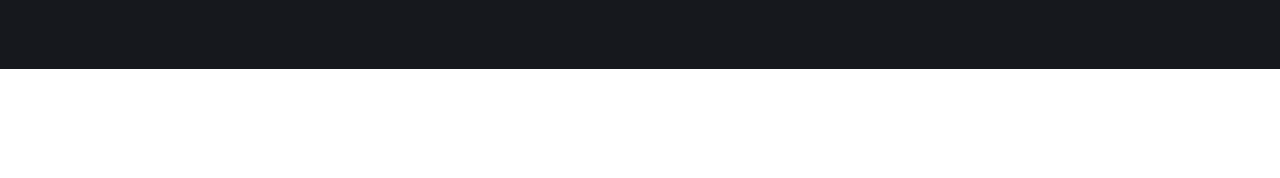
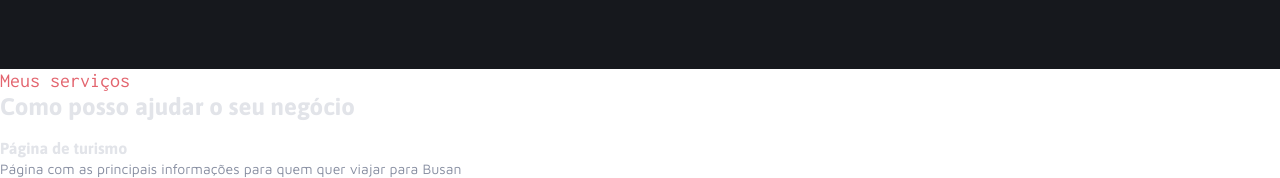
Before and after one commit to Daniel-Abraao/Desafio-Pratico-Portfolio-Dev, a plain HTML site: page index.html in a window 1280 px wide. Shown: the part 1227-1405 px from the top of the page. Before the commit the page ends 1296 px from the top, so only its background shows below. Drawn offline with Linux system fonts and the light colour scheme.

Commit message:
Estruturando seção service

```diff
--- a/index.html
+++ b/index.html
@@ -116,6 +116,19 @@
         </div>
       </div>
     </section>
+
+    <section id="service">
+      <div class="project-title">
+        <h3 class="sub-title color-salmon">Meus serviços</h3>
+        <h2 class="title-md">Como posso ajudar o seu negócio</h2>
+      </div>
+
+      <div class="service-card">
+        <img src="" alt="">
+        <h2 class="title-sm">Página de turismo</h2>
+        <p class="text-sm">Página com as principais informações para quem quer viajar para Busan</p>
+      </div>
+    </section>
   </main>
 </body>
 </html>
```
